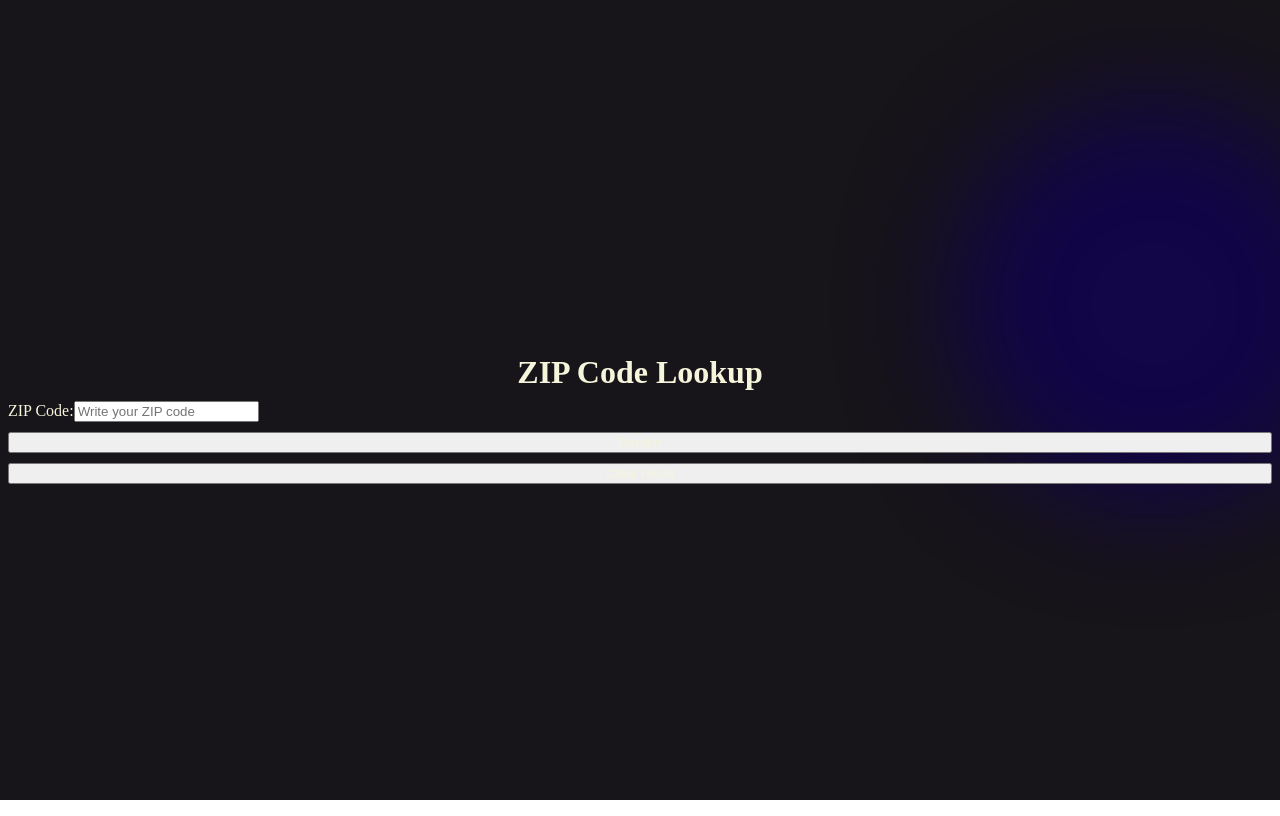
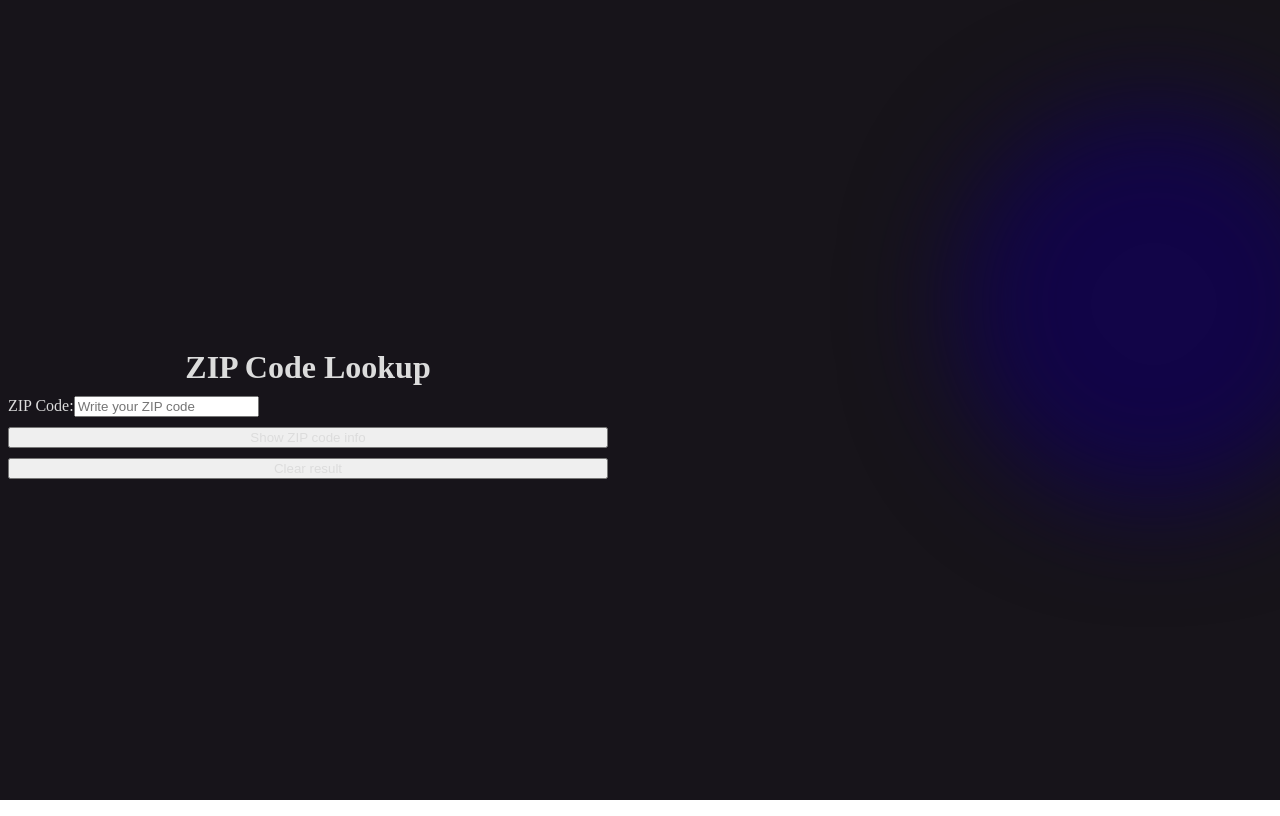
Before and after one commit to Sveta-Kryukova/ZipCode-VueJs, a Vue app: page / in a window 1280 px wide. Built offline with nearby package versions, Linux system fonts and the light colour scheme; the HTML template or start-up script is replaced by a standard one.

Commit message:
fixed styles, error message, enter submit

```diff
--- a/src/App.vue
+++ b/src/App.vue
@@ -10,93 +10,128 @@
       <span></span>
     </div>
 
-    <h1 class="display-1">ZIP Code Lookup</h1>
+    <h1 class="h1">ZIP Code Lookup</h1>
 
-    <form>
-      <label for="zip" class="display-6">ZIP Code:</label>
+    <form @submit.prevent="searchZipCode">
+      <label for="zip" class="h4">ZIP Code:</label>
 
-      <input type="text" id="zip" v-model="zipCode" class="form-control" placeholder="Write your ZIP code">
+      <input
+        type="text"
+        id="zip"
+        v-model="zipCode"
+        class="form-control"
+        placeholder="Write your ZIP code"
+        style="margin-bottom: 10px"
+        @keydown.enter="searchZipCode"
+      />
+
+      <div v-if="errorMessage">
+        <p class="h4 text-danger">{{ errorMessage }}</p>
+      </div>
+
+      <div class="d-flex justify-content-center">
+        <button
+          type="submit"
+          class="btn btn-outline-secondary"
+          style="width: 600px"
+        >
+          Show ZIP code info
+        </button>
+      </div>
     </form>
 
-    <button type="submit" @click.prevent="searchZipCode" class="btn btn-outline-secondary">Render</button>
+    <div v-if="showResults">
+      <p class="h6"><strong>State:</strong> {{ state }}</p>
 
-    <div v-if="errorMessage">
-      <p class="display-6 text-danger">{{ errorMessage }}</p>
+      <p class="h6"><strong>City:</strong> {{ city }}</p>
     </div>
 
-    <div v-if="showResults">
-      <p class="display-6"><strong>State:</strong> {{ state }}</p>
-
-      <p class="display-6"><strong>City:</strong> {{ city }}</p>
+    <div class="d-flex justify-content-center">
+      <button
+        @click="clear"
+        class="btn btn-outline-secondary"
+        style="width: 600px"
+      >
+        Clear result
+      </button>
     </div>
 
-    <button @click="clear" class="btn btn-outline-secondary">Clear result</button>
-
-    <button v-if="showResults" @click="getIPInfo" class="btn btn-outline-secondary">IP Lookup</button>
+    <div class="d-flex justify-content-center">
+      <button
+        v-if="showResults"
+        @click="getIPInfo"
+        class="btn btn-outline-secondary"
+        style="width: 600px"
+      >
+        IP Lookup
+      </button>
+    </div>
 
     <div v-if="ipInfo">
-      <p class="display-6"><strong>ISP:</strong> {{ ipInfo.org }}</p>
+      <p class="h6"><strong>ISP:</strong> {{ ipInfo.org }}</p>
 
-      <p class="display-6"><strong>City:</strong> {{ ipInfo.city }}</p>
+      <p class="h6"><strong>City:</strong> {{ ipInfo.city }}</p>
 
-      <p class="display-6"><strong>Region:</strong> {{ ipInfo.region }}</p>
+      <p class="h6"><strong>Region:</strong> {{ ipInfo.region }}</p>
 
-      <p class="display-6"><strong>Country:</strong> {{ ipInfo.country }}</p>
+      <p class="h6"><strong>Country:</strong> {{ ipInfo.country }}</p>
     </div>
   </div>
 </template>
 
 <script>
-import axios from 'axios';
+import axios from "axios";
 
 export default {
   data() {
     return {
-      zipCode: '',
-      state: '',
-      city: '',
+      zipCode: "",
+      state: "",
+      city: "",
       showResults: false,
       ipInfo: null,
-      errorMessage: '',
+      errorMessage: "",
     };
   },
   methods: {
     searchZipCode() {
-      axios.get(`https://api.zippopotam.us/us/${this.zipCode}`)
-        .then(response => {
+      axios
+        .get(`https://api.zippopotam.us/us/${this.zipCode}`)
+        .then((response) => {
           const data = response.data;
           if (data.places.length === 0) {
-            this.errorMessage = 'Invalid ZIP code';
+            this.errorMessage = "Invalid ZIP code";
             this.showResults = false;
             return;
           }
           this.state = data.places[0].state;
-          this.city = data.places[0]['place name'];
+          this.city = data.places[0]["place name"];
           this.showResults = true;
-          this.errorMessage = '';
+          this.errorMessage = "";
         })
-        .catch(error => {
+        .catch((error) => {
           console.log(error);
-          this.errorMessage = 'No such ZIP code, try another one';
+          this.errorMessage = "No such ZIP code, try another one";
           this.showResults = false;
         });
     },
     getIPInfo() {
-      axios.get('https://ipapi.co/json/')
-        .then(response => {
+      axios
+        .get("https://ipapi.co/json/")
+        .then((response) => {
           this.ipInfo = response.data;
         })
-        .catch(error => {
+        .catch((error) => {
           console.log(error);
         });
     },
     clear() {
-      this.zipCode = '';
-      this.state = '';
-      this.city = '';
+      this.zipCode = "";
+      this.state = "";
+      this.city = "";
       this.showResults = false;
       this.ipInfo = null;
-      this.errorMessage = '';
+      this.errorMessage = "";
     },
   },
 };
--- a/src/assets/main.css
+++ b/src/assets/main.css
@@ -3,9 +3,10 @@
   display: flex;
   justify-content: center;
   flex-direction: column;
+  max-width: 600px;
 }
 
-.wrapper> *:not(:last-child) {
+.wrapper > *:not(:last-child) {
   margin-bottom: 10px;
 }
 
@@ -13,13 +14,16 @@ h1 {
   text-align: center;
 }
 
-h1, p, label, button {
-  color: beige;
+h1,
+p,
+label,
+button {
+  color: gainsboro;
 }
 
 @keyframes move {
   100% {
-      transform: translate3d(0, 0, 1px) rotate(360deg);
+    transform: translate3d(0, 0, 1px) rotate(360deg);
   }
 }
 
@@ -45,7 +49,6 @@ h1, p, label, button {
   animation-timing-function: linear;
   animation-iteration-count: infinite;
 }
-
 
 .background span:nth-child(0) {
   color: #00ffee;
```
Also changed, not shown: src/main.js (+4 -4 lines), 3 other files (tests, documents, lock files or other folders).
